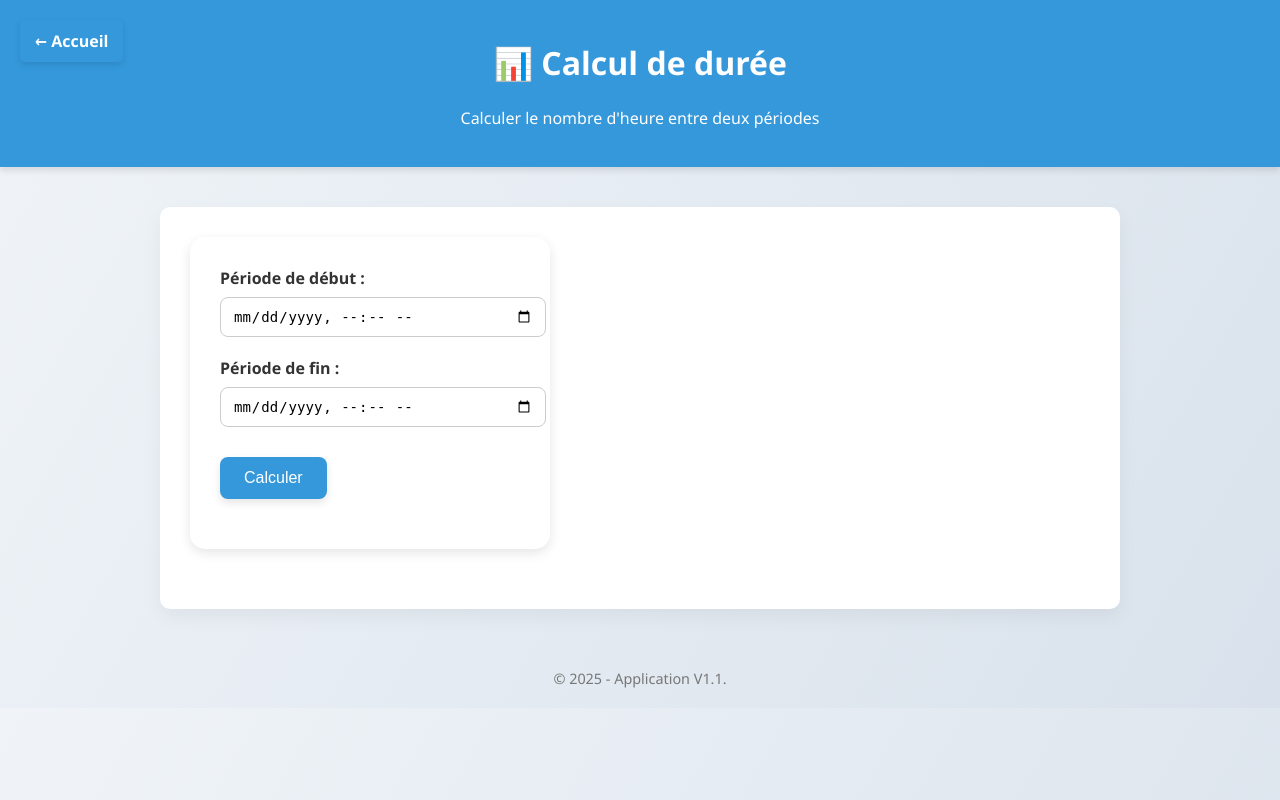
After one commit to Elnico4040/gav, a Flask app: page /calcul in a window 1280 px wide. The commit adds this page. Run offline with Flask 3, Linux system fonts and the light colour scheme.

Commit message:
Add files via upload

```diff
--- /dev/null
+++ b/templates/calcul.html
@@ -0,0 +1,177 @@
+<!DOCTYPE html>
+<html lang="fr">
+<head>
+  <meta charset="UTF-8">
+  <title>CALCUL</title>
+  <style>
+    body {
+      font-family: 'Segoe UI', Tahoma, Geneva, Verdana, sans-serif;
+      margin: 0;
+      padding: 0;
+      background: linear-gradient(120deg, #f0f4f8, #d9e2ec);
+      color: #333;
+    }
+
+    .date-card {
+      background-color: #fff;
+      padding: 30px;
+      border-radius: 15px;
+      box-shadow: 0 4px 12px rgba(0, 0, 0, 0.1);
+      width: 300px;
+    }
+
+    .date-card label {
+      display: block;
+      margin-bottom: 8px;
+      font-weight: 600;
+      color: #333;
+    }
+
+    .date-card input[type="datetime-local"] {
+      width: 100%;
+      padding: 10px 12px;
+      border: 1px solid #ccc;
+      border-radius: 8px;
+      font-size: 14px;
+      transition: border-color 0.3s;
+    }
+
+    .date-card input[type="datetime-local"]:focus {
+      outline: none;
+      border-color: #4a90e2;
+      box-shadow: 0 0 0 2px rgba(74, 144, 226, 0.2);
+    }
+
+    .form-group {
+      margin-bottom: 20px;
+    }
+    /* Bouton retour en haut à gauche */
+    .back-button {
+      position: fixed;
+      top: 20px;
+      left: 20px;
+      background-color: #3498db;
+      color: white;
+      padding: 10px 15px;
+      border-radius: 5px;
+      text-decoration: none;
+      font-weight: bold;
+      box-shadow: 0 3px 6px rgba(0,0,0,0.1);
+      transition: background-color 0.3s ease;
+      z-index: 1000;
+    }
+    .back-button:hover {
+      background-color: #2980b9;
+    }
+
+    header {
+      background-color: #3498db;
+      color: white;
+      padding: 20px;
+      text-align: center;
+      box-shadow: 0 4px 6px rgba(0, 0, 0, 0.1);
+      margin-bottom: 40px; /* espace sous le header */
+    }
+
+    .container {
+      max-width: 900px;
+      margin: 0 auto 40px auto;
+      background: white;
+      padding: 30px;
+      border-radius: 10px;
+      box-shadow: 0 8px 20px rgba(0, 0, 0, 0.05);
+    }
+
+    h2 {
+      color: #2c3e50;
+      margin-top: 20px;
+    }
+
+    p {
+      line-height: 1.6;
+    }
+
+    .step {
+      margin-bottom: 30px;
+    }
+
+    .step-number {
+      background-color: #3498db;
+      color: white;
+      border-radius: 50%;
+      width: 30px;
+      height: 30px;
+      display: inline-flex;
+      align-items: center;
+      justify-content: center;
+      font-weight: bold;
+      margin-right: 10px;
+    }
+
+    footer {
+      text-align: center;
+      padding: 20px;
+      color: #777;
+      font-size: 0.9em;
+    }
+    .btn-calcul {
+    background-color: #3498db;     /* bleu doux */
+    color: white;                  /* texte blanc */
+    padding: 12px 24px;            /* espace intérieur */
+    font-size: 16px;
+    border: none;
+    border-radius: 8px;            /* coins arrondis */
+    cursor: pointer;
+    transition: background-color 0.3s ease, transform 0.2s ease;
+    box-shadow: 0 4px 8px rgba(0, 0, 0, 0.1);
+    margin-top: 10px;
+    }
+
+    .btn-calcul:hover {
+        background-color: #2980b9;
+        transform: scale(1.03);
+    }
+  </style>
+</head>
+<body>
+
+  <!-- Bouton Retour -->
+  <a href="{{ url_for('home') }}" class="back-button">← Accueil</a>
+
+  <header>
+    <h1>📊 Calcul de durée</h1>
+    <p>Calculer le nombre d'heure entre deux périodes</p>
+  </header>
+
+  <div class="container">
+    <div class="step">
+       <form method="POST">
+            <div class="date-card">
+                <div class="form-group">
+                    <label for="date1">Période de début :</label>
+                    <input type="datetime-local" id="date1" name="date1" required>
+                </div>
+
+                <div class="form-group">
+                    <label for="date2">Période de fin :</label>
+                    <input type="datetime-local" id="date2" name="date2" required>
+                </div>
+                <div class="form-group">
+                    <button type="submit" class="btn-calcul">Calculer</button>
+                </div>
+            </div>
+
+        </form>
+
+        {% if resultat %}
+            <p><strong>Résultat :</strong> {{ resultat }}</p>
+        {% endif %}
+    </div>
+  </div>
+
+  <footer>
+    © 2025 - Application V1.1.
+  </footer>
+
+</body>
+</html>
--- a/templates/home.html
+++ b/templates/home.html
@@ -90,10 +90,10 @@
 
   <button><a href="{{ url_for('periodes_validees') }}">🔎 VERIFICATION</a></button>
   <button><a href="{{ url_for('tuto') }}">💡 TUTORIEL</a></button>
-  <button><a href="{{ url_for('periodes_validees') }}">📊 CALCULER</a></button>
+  <button><a href="{{ url_for('calcul') }}">📊 CALCULER</a></button>
 
     <footer>
-    © 2025 - Application V1.0.
+    <a href="{{ url_for('ver') }}">© 2025 - Application V1.1.</a>
   </footer>
 </body>
 </html>
--- a/templates/index.html
+++ b/templates/index.html
@@ -215,7 +215,7 @@
 
 
   <footer>
-    © 2025 - Application V1.0.
+    © 2025 - Application V1.1.
   </footer>
 </body>
 </html>
--- a/templates/tuto.html
+++ b/templates/tuto.html
@@ -114,7 +114,7 @@
   </div>
 
   <footer>
-    © 2025 - Application V1.0.
+    © 2025 - Application V1.1.
   </footer>
 
 </body>
```
